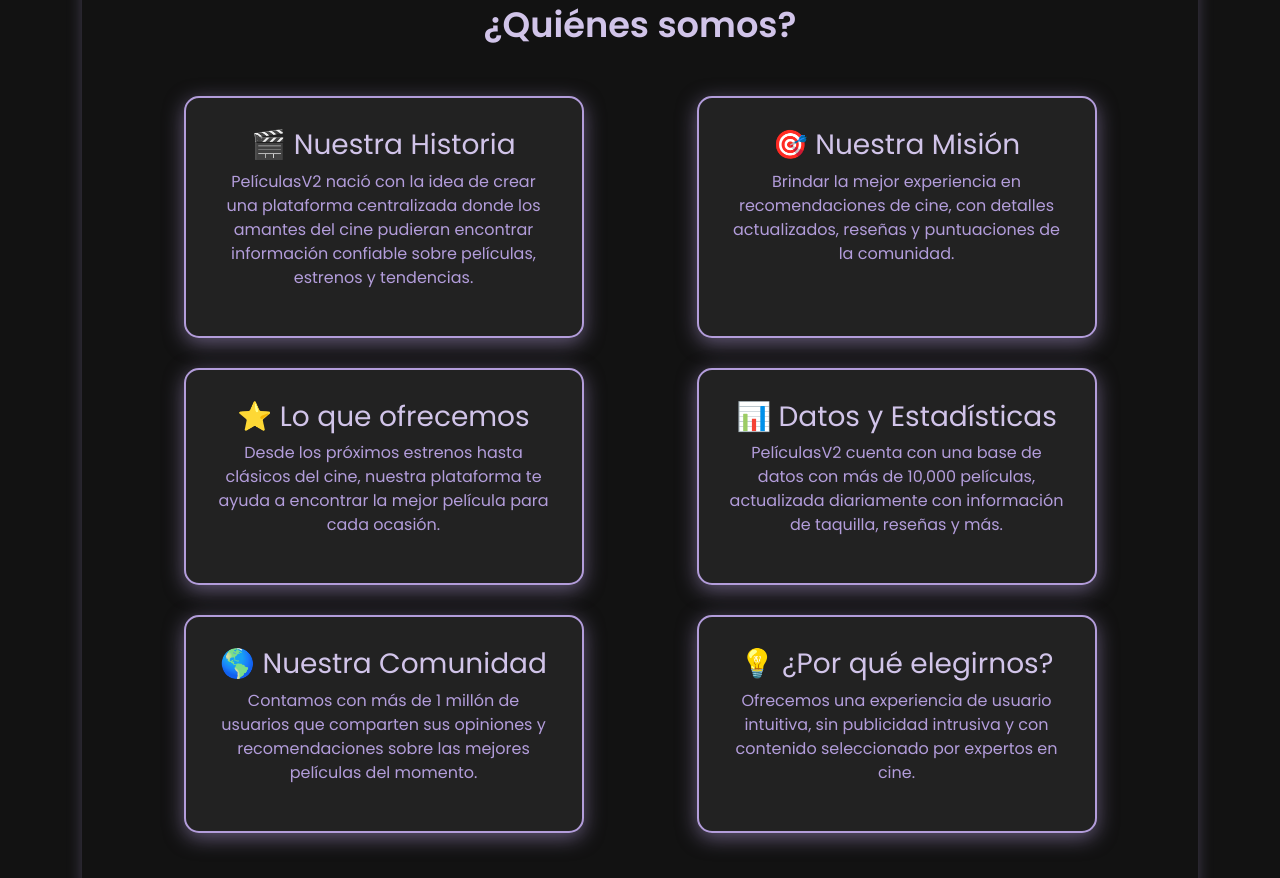
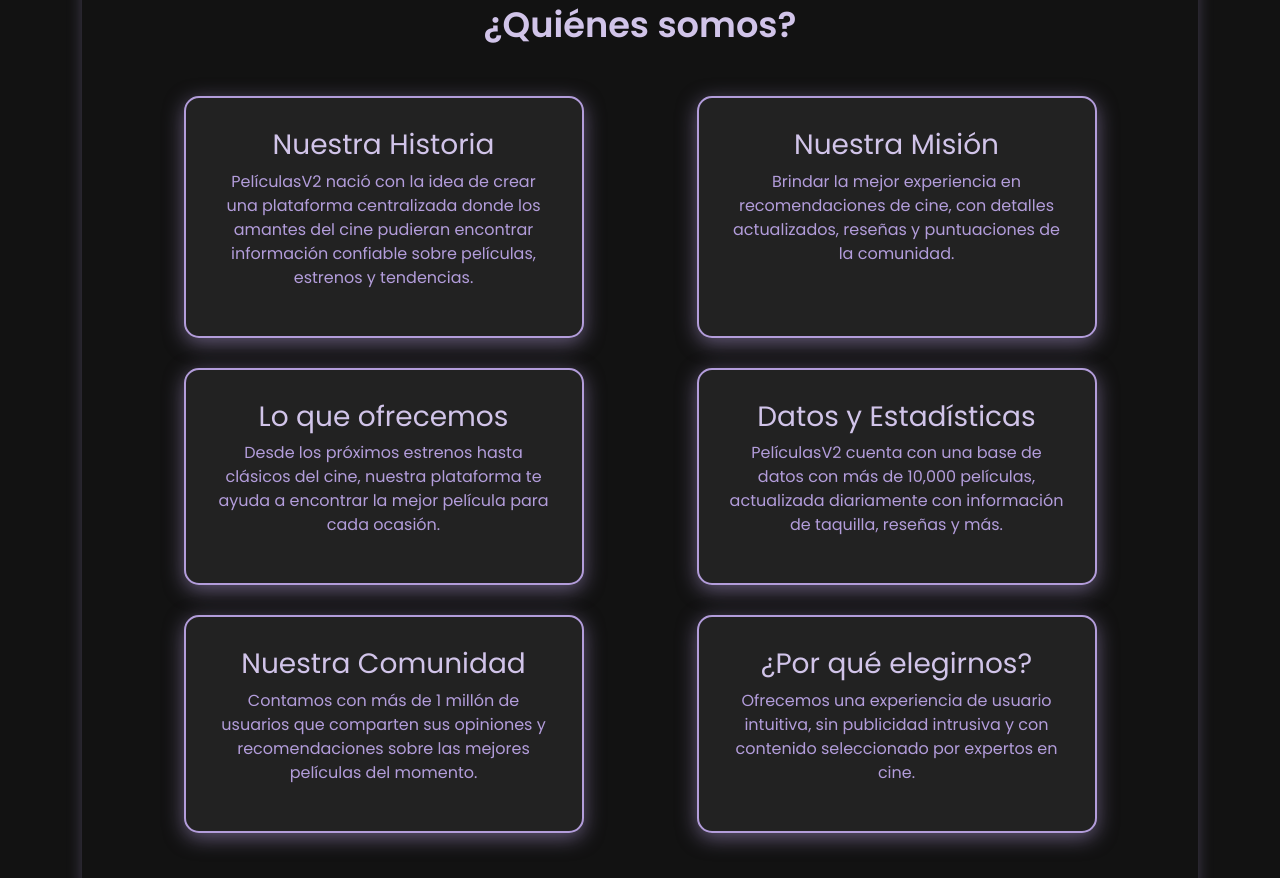
Before and after one commit to leo-morales-dev/peliculasv2, an Angular app: page /about in a window 1280 px wide. Shown: the part 360-1238 px from the top of the page. Built offline with nearby package versions, Linux system fonts and the light colour scheme.

Commit message:
Update about.component.html

```diff
--- a/src/app/pages/about/about.component.html
+++ b/src/app/pages/about/about.component.html
@@ -9,27 +9,27 @@
     <h2 class="highlight">¿Quiénes somos?</h2>
     <div class="info-container">
         <div class="info-box">
-            <h3>🎬 Nuestra Historia</h3>
+            <h3>Nuestra Historia</h3>
             <p>PelículasV2 nació con la idea de crear una plataforma centralizada donde los amantes del cine pudieran encontrar información confiable sobre películas, estrenos y tendencias.</p>
         </div>
         <div class="info-box">
-            <h3>🎯 Nuestra Misión</h3>
+            <h3>Nuestra Misión</h3>
             <p>Brindar la mejor experiencia en recomendaciones de cine, con detalles actualizados, reseñas y puntuaciones de la comunidad.</p>
         </div>
         <div class="info-box">
-            <h3>⭐ Lo que ofrecemos</h3>
+            <h3>Lo que ofrecemos</h3>
             <p>Desde los próximos estrenos hasta clásicos del cine, nuestra plataforma te ayuda a encontrar la mejor película para cada ocasión.</p>
         </div>
         <div class="info-box">
-            <h3>📊 Datos y Estadísticas</h3>
+            <h3>Datos y Estadísticas</h3>
             <p>PelículasV2 cuenta con una base de datos con más de 10,000 películas, actualizada diariamente con información de taquilla, reseñas y más.</p>
         </div>
         <div class="info-box">
-            <h3>🌎 Nuestra Comunidad</h3>
+            <h3>Nuestra Comunidad</h3>
             <p>Contamos con más de 1 millón de usuarios que comparten sus opiniones y recomendaciones sobre las mejores películas del momento.</p>
         </div>
         <div class="info-box">
-            <h3>💡 ¿Por qué elegirnos?</h3>
+            <h3>¿Por qué elegirnos?</h3>
             <p>Ofrecemos una experiencia de usuario intuitiva, sin publicidad intrusiva y con contenido seleccionado por expertos en cine.</p>
         </div>
     </div>
```
